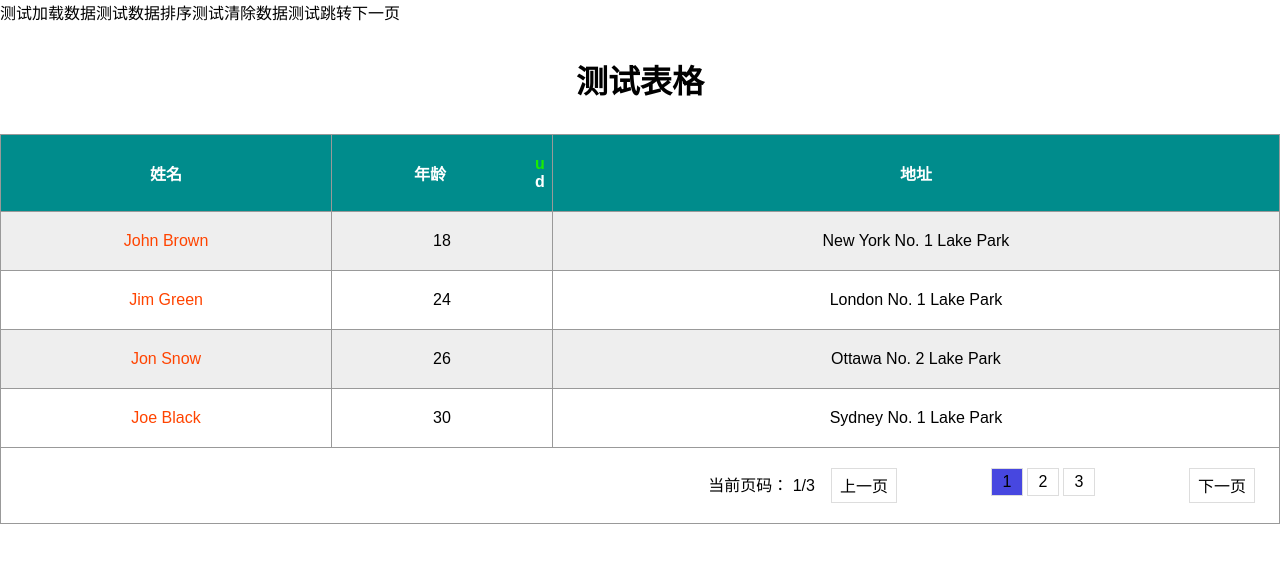
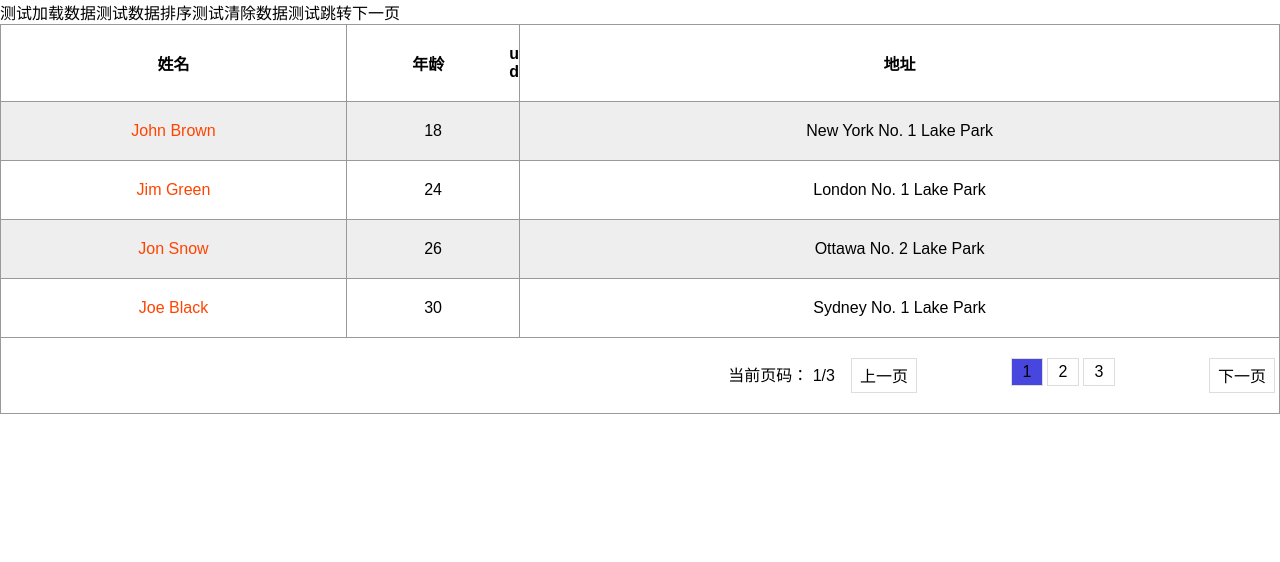
Before and after one commit to bysking/bird-trainning, a Vue app: page / in a window 1280 px wide. Shown: the top 562 px of the page. Built offline with nearby package versions, Linux system fonts and the light colour scheme.

Commit message:
update: 模块文件拆分

```diff
--- a/demo/App.vue
+++ b/demo/App.vue
@@ -4,14 +4,13 @@
     <button @click="testSort">测试数据排序</button>
     <button @click="testClearSort">测试清除数据</button>
     <button @click="testJumpNext">测试跳转下一页</button>
-    <TestPage :tableConfig="tableConfig" :list="list" />
+    <TestPage ref="refTable" :tableConfig="tableConfig" :list="list" />
   </div>
 </template>
 
 <script lang="ts">
 import TestPage from "../src/table/TablePage";
 import { defineComponent, ref } from "@vue/composition-api";
-import type { Ref } from "@vue/composition-api";
 
 export default defineComponent({
   name: "App",
@@ -19,7 +18,7 @@ export default defineComponent({
     TestPage,
   },
   setup() {
-    const refTable: Ref<any> = ref(null);
+    const refTable: any = ref(null);
     const tableConfig = ref({
       columns: [
         {
@@ -97,7 +96,7 @@ export default defineComponent({
     ]);
 
     const testLoad = () => {
-      refTable.value.loadData([]);
+      refTable.value?.loadData([]);
     };
 
     const testSort = () => {
--- a/src/table/TablePage.tsx
+++ b/src/table/TablePage.tsx
@@ -4,8 +4,10 @@
 
 import { defineComponent, ref } from "@vue/composition-api";
 import type { Ref } from "@vue/composition-api";
+import TableHeader from "./components/table_header/index";
 import TableSort from "./components/sort/TableSort";
-import TablePagenation from "./components/pagination/TablePagenation";
+import TableFooter from "./components/table_footer/index";
+import TableBody from "./components/table_body/index";
 import { cloneDeep, orderBy } from "lodash";
 import "./style.less";
 import { TablePagePropType, TableHeaderConfig, SortType } from "./types";
@@ -45,7 +47,9 @@ export default defineComponent<TablePagePropType>({
   },
   components: {
     TableSort,
-    TablePagenation,
+    TableFooter,
+    TableHeader,
+    TableBody,
   },
   setup(props) {
     const singleSortKey = ref("");
@@ -62,6 +66,7 @@ export default defineComponent<TablePagePropType>({
 
       return obj;
     };
+
     let obj = getSortObj();
     const curSort: Ref<Record<string, SortType>> = ref(obj);
     const tableTotalList: Ref<Record<string, any>[]> = ref([]);
@@ -73,6 +78,7 @@ export default defineComponent<TablePagePropType>({
         [singleSortKey.value]: "ASC",
       };
     }
+
     const tableSort = (sortKey: string, sort: SortType) => {
       if (props.singleSort) {
         curSort.value = {
@@ -110,36 +116,6 @@ export default defineComponent<TablePagePropType>({
       getRenderList(val);
     };
 
-    const renderSort = (column: any) => {
-      if (!column.sort) {
-        return "";
-      }
-
-      return (
-        <table-sort
-          on={{ tableSort: tableSort }}
-          sortKey={column.key}
-          props={{ defaultSort: curSort.value }}
-          class="hd__sort"
-        ></table-sort>
-      );
-    };
-
-    const renderHead = (columns: TableHeaderConfig[]) => {
-      let template = columns.map((column: TableHeaderConfig) => {
-        return (
-          <th>
-            <div class="table-hd-tr-th">
-              <div class="hd__title">{column.title}</div>
-              {renderSort(column)}
-            </div>
-          </th>
-        );
-      });
-
-      return template;
-    };
-
     const loadListByPageAjax: () => Record<string, any>[] = () => {
       return []; // cpx:todo 远程分页待做
     };
@@ -172,58 +148,49 @@ export default defineComponent<TablePagePropType>({
 
     getRenderList();
 
-    const renderBody = (
-      rowList: Record<string, any>[],
-      columns: TableHeaderConfig[]
-    ) => {
-      function renderTd(
-        row: Record<string, any>,
-        columns: TableHeaderConfig[]
-      ) {
-        let newTDS = columns.map((col) => {
-          return <td>{row[col.key]}</td>;
-        });
-
-        return newTDS;
-      }
-
-      let newRowList = renderRowList.value.map((row: Record<string, any>) => {
-        return <tr>{renderTd(row, columns)}</tr>;
-      });
-
-      return newRowList;
+    const loadData = (list: any[]) => {
+      tableTotalList.value = list;
+      getRenderList();
+      pageConfig.value = getPageConfig();
     };
 
-    const renderFoot = () => {
-      let columns = props.tableConfig.columns || [];
-
-      return (
-        <td colspan={columns.length}>
-          <table-pagenation
-            props={{ pageConfig: pageConfig.value }}
-            on={{ pageChange: pageChange }}
-          ></table-pagenation>
-        </td>
-      );
-    };
-
-    return () => {
-      let columns = props.tableConfig.columns || [];
-      return (
-        <div>
-          <table>
-            <caption>测试表格</caption>
-            <thead>
-              <tr>{renderHead(columns)}</tr>
-            </thead>
-            {/* cpx:todo 空状态处理 */}
-            <tbody>{renderBody(renderRowList.value, columns)}</tbody>
-            <tfoot>
-              <tr>{renderFoot()}</tr>
-            </tfoot>
-          </table>
-        </div>
-      );
+    return {
+      loadData,
+      renderRowList,
+      pageConfig,
+      pageChange,
+      tableSort,
+      tableTotalList,
     };
   },
+
+  render() {
+    let {
+      renderRowList,
+      pageConfig,
+      pageChange,
+      curSort,
+      tableSort,
+      tableConfig,
+    } = this;
+
+    let { columns = [] } = tableConfig;
+
+    return (
+      <table>
+        <TableHeader
+          columns={columns}
+          defaultSort={curSort}
+          on={{ tableSort: tableSort }}
+        />
+        <TableBody columns={columns} rowList={renderRowList} />
+        <td colspan={columns.length}>
+          <TableFooter
+            pageConfig={pageConfig}
+            on={{ pageChange: pageChange }}
+          />
+        </td>
+      </table>
+    );
+  },
 });
--- /dev/null
+++ b/src/table/components/table_body/index.tsx
@@ -0,0 +1,38 @@
+import { defineComponent } from "@vue/composition-api";
+import { TableHeaderConfig, tableBodyConfigProp } from "../../types";
+
+export default defineComponent({
+  name: "TableBody",
+  props: tableBodyConfigProp,
+  components: {},
+  setup(props) {
+    return {
+      headerColumns: props.columns || [],
+      rows: props.rowList || [],
+    };
+  },
+
+  render() {
+    const { headerColumns, rows } = this as any;
+    return renderBody(rows, headerColumns);
+  },
+});
+
+const renderBody = (
+  rowList: Record<string, any>[],
+  columns: TableHeaderConfig[]
+) => {
+  function renderTd(row: Record<string, any>, columns: TableHeaderConfig[]) {
+    let newTDS = columns.map((col) => {
+      return <td>{row[col.key]}</td>;
+    });
+
+    return newTDS;
+  }
+
+  let newRowList = rowList.map((row: Record<string, any>) => {
+    return <tr>{renderTd(row, columns)}</tr>;
+  });
+
+  return <tbody>{newRowList}</tbody>;
+};
--- a/src/table/components/pagination/TablePagenation.tsx
+++ b/src/table/components/table_footer/index.tsx
@@ -14,7 +14,7 @@ import "./style.less";
 import { PagenationProp } from "./types";
 
 export default defineComponent<PagenationProp>({
-  name: "TablePagenation",
+  name: "TableFooter",
   props: {
     pageConfig: {
       type: Object,
--- /dev/null
+++ b/src/table/components/table_header/index.tsx
@@ -0,0 +1,52 @@
+import { defineComponent } from "@vue/composition-api";
+import { TableHeaderConfig, tableHeaderConfigProp } from "../../types";
+import TableSort from "../sort/TableSort";
+import "./style.less";
+
+export default defineComponent({
+  name: "TableHeader",
+  props: tableHeaderConfigProp,
+  components: {
+    TableSort,
+  },
+  setup(props, { emit }) {
+    const sortFn = (key: string, type: string) => {
+      // cpx:todo 补充类型
+      emit("tableSort", key, type);
+    };
+    return {
+      headerColumns: props.columns || [],
+      sortFn,
+    };
+  },
+
+  render() {
+    const { headerColumns, sortFn } = this;
+    return renderHead(headerColumns as any, sortFn);
+  },
+});
+
+const renderSort = (column: TableHeaderConfig, sortFn: any) => {
+  return (
+    <TableSort
+      on={{ tableSort: sortFn }}
+      sortKey={column.key}
+      defaultSort={{}}
+    />
+  );
+};
+
+const renderHead = (columns: TableHeaderConfig[], sortFn: any) => {
+  let template = columns.map((column: TableHeaderConfig) => {
+    return (
+      <th>
+        <div class="table-hd-tr-th">
+          <div class="hd__title">{column.title}</div>
+          {column.sort ? renderSort(column, sortFn) : ""}
+        </div>
+      </th>
+    );
+  });
+
+  return <thead>{template}</thead>;
+};
--- /dev/null
+++ b/src/table/components/table_header/style.less
@@ -0,0 +1,53 @@
+table {
+  width: 100%;
+  border-collapse: collapse;
+}
+
+table caption {
+  font-size: 2em;
+  font-weight: bold;
+  margin: 1em 0;
+}
+
+th,
+td {
+  border: 1px solid #999;
+  text-align: center;
+  padding: 20px 0;
+}
+
+table thead tr {
+  background-color: #008c8c;
+  color: #fff;
+}
+
+table tbody tr:nth-child(odd) {
+  background-color: #eee;
+}
+
+table tbody tr:hover {
+  background-color: #ccc;
+}
+
+table tbody tr td:first-child {
+  color: #f40;
+}
+
+table tfoot tr td {
+  text-align: right;
+  padding-right: 20px;
+}
+
+.table-hd-tr-th {
+  display: flex;
+  justify-content: space-between;
+  align-items: center;
+
+  .hd__title {
+    flex: 1;
+  }
+
+  .hd__sort {
+    width: 24px;
+  }
+}
--- a/src/table/index.ts
+++ b/src/table/index.ts
@@ -2,6 +2,6 @@
  * Created by uedc on 2021/10/11.
  */
 
-import TestTable from "./Table";
+import TablePage from "./TablePage";
 
-export { TestTable };
+export { TablePage };
--- a/src/table/types.ts
+++ b/src/table/types.ts
@@ -28,15 +28,13 @@ export type IxPublicPropTypes<O> = O extends object
       [K in PublicOptionalKeys<O>]?: InferPropType<O[K]>;
     }
   : { [K in string]: any };
-
 // Props 定义在这里
 export const tableProps = {
   tableConfig: {
     type: Object,
-    default: Object,
+    default: true,
   },
 };
-
 export type TablePublicProps = IxPublicPropTypes<typeof tableProps>;
 export type SortType = "ASC" | "DESC" | ""; // 升序降序
 
@@ -45,6 +43,13 @@ export interface TableHeaderConfig {
   defaultSort?: SortType; // 默认的排序 升序降序
   [propName: string]: any;
 }
+// 表头类型
+export const tableHeaderConfigProp = {
+  columns: [],
+};
+export type IduxtableHeaderConfigProp = IxPublicPropTypes<
+  typeof tableHeaderConfigProp
+>;
 
 interface sortMap {
   [propName: string]: SortType;
@@ -59,3 +64,8 @@ export type TablePagePropType = {
     keyMap: sortMap
   ) => Record<string, any>[];
 };
+
+export const tableBodyConfigProp = {
+  columns: [], // 表头配置
+  rowList: [], // 表格数据
+};
--- a/tsconfig.json
+++ b/tsconfig.json
@@ -23,7 +23,8 @@
     "allowSyntheticDefaultImports": true,
     "paths": {
       "@tests": ["./tests"],
-      "@tests/*": ["./tests/*"]
+      "@tests/*": ["./tests/*"],
+      "@/*": ["src/*"]
     },
     "types": [
       "jest",
```
Also changed, not shown: src/table/components/sort/TableSort.tsx (+15 -0 lines), src/table/components/table_footer/style.less (renamed from src/table/components/pagination/style.less), src/table/components/table_footer/types.ts (renamed from src/table/components/pagination/types.ts), 1 other file (tests, documents, lock files or other folders).
